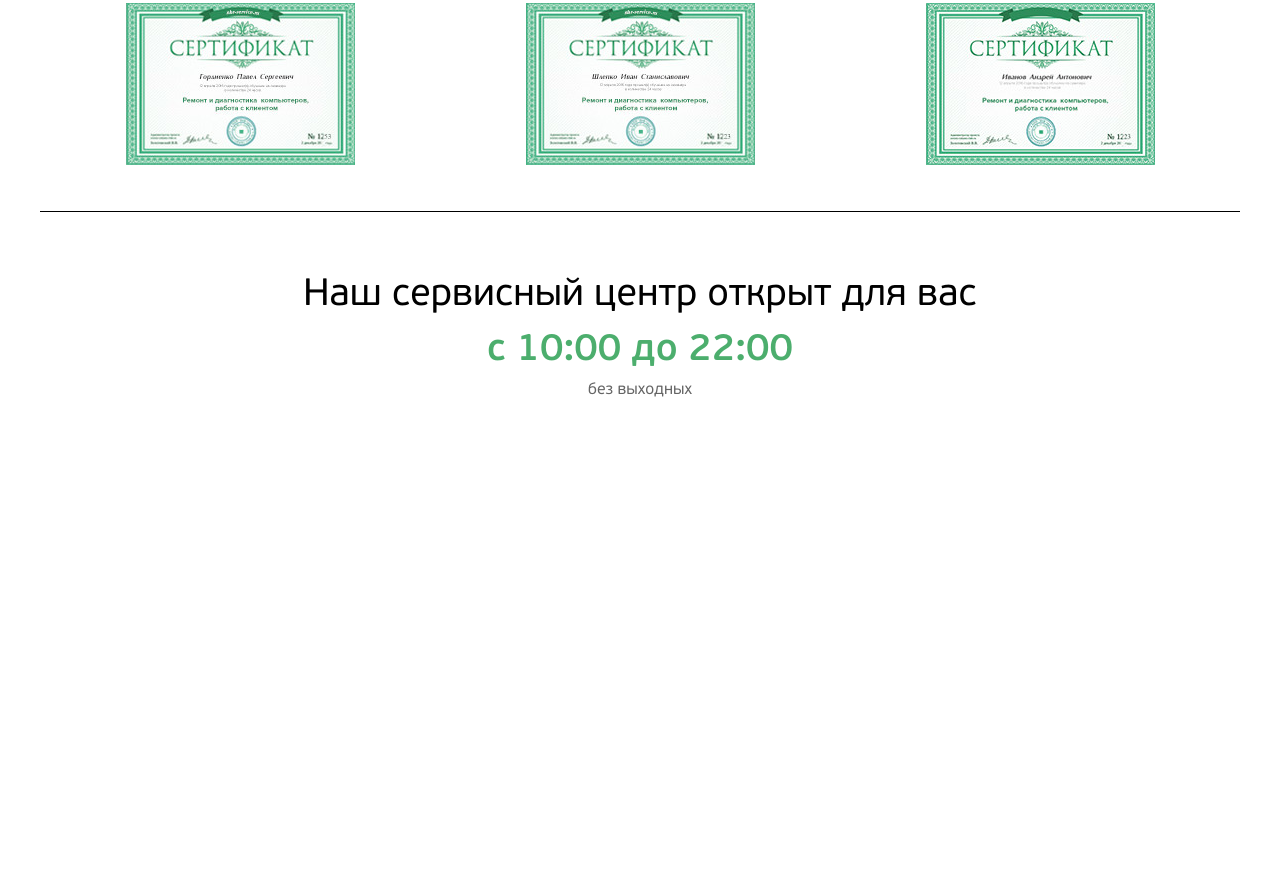
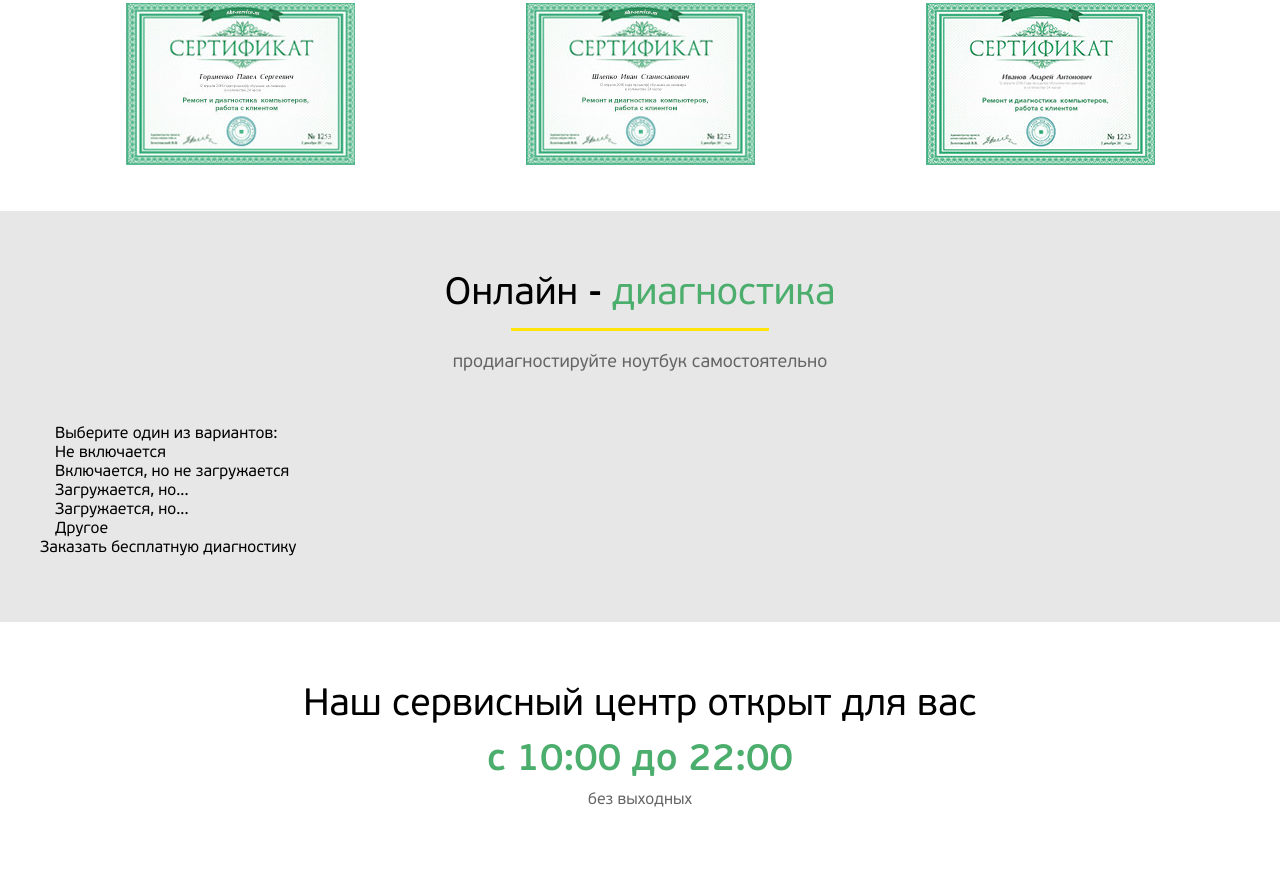
Before and after one commit to maksimkosxx/landing_nbr, a website: page src/index.html in a window 1280 px wide. Shown: the part 5747-6620 px from the top of the page. Drawn offline with Linux system fonts and the light colour scheme; some packages are replaced by stand-ins of ours.

Commit message:
Блок диагностика

```diff
--- a/src/index.html
+++ b/src/index.html
@@ -409,7 +409,7 @@
 <div class="wrapper wrapper--green">
     <div class="container">
         <div class="row">
-            <div class="special-offer">
+            <div class="special-offer" id="special">
                 <div class="special-offer__header">
                     <div class="special-offer__title title">
                         Ловите спецпредложение!
@@ -430,7 +430,7 @@
                         <img src="/images/special.png" alt="">
                     </div>
                 </div>
-                <div class="special-offer__form" id="special">
+                <div class="special-offer__form">
                     <div class="special-form__title">
                         Оставьте заявку на бесплатную консультацию
                         <div>прямо сейчас</div>
@@ -484,6 +484,51 @@
                 <div class="certificates-content__item">
                     <img src="/images/certificates/certificate6.jpg" alt="">
                 </div>
+            </div>
+        </div>
+    </div>
+</div>
+<div class="wrapper wrapper--diagnostics">
+    <div class="container">
+        <div class="row">
+            <div class="diagnostics">
+                <div class="diagnostics-header">
+                    <div class="diagnostics-header__title title">
+                        Онлайн - <span>диагностика</span>
+                    </div>
+                    <div class="yellow-line"></div>
+                    <div class="diagnostics-header__slogan slogan">
+                        продиагностируйте ноутбук самостоятельно
+                    </div>
+                </div>
+                <div class="diagnostics-content">
+                    <div class="diagnostics-content__text">
+                        <div class="diagnostics-text__header">
+                            Выберите один из вариантов:
+                        </div>
+                        <ul>
+                            <li class="diagnostics-text__item">
+                                Не включается
+                            </li>
+                            <li class="diagnostics-text__item">
+                                Включается, но не загружается
+                            </li>
+                            <li class="diagnostics-text__item">
+                                Загружается, но...
+                            </li>
+                            <li class="diagnostics-text__item">
+                                Загружается, но...
+                            </li>
+                            <li class="diagnostics-text__item">
+                                Другое
+                            </li>
+                        </ul>
+                    </div>
+                    <div class="diagnostics-content__image"></div>
+                </div>
+                <a href="#request" class="diagnostics-btn">
+                    Заказать бесплатную диагностику
+                </a>
             </div>
         </div>
     </div>
--- /dev/null
+++ b/src/styles/layout/_diagnostics.scss
@@ -0,0 +1,24 @@
+.wrapper--diagnostics {
+  background: #e7e7e7;
+}
+.diagnostics {
+  padding: 8vh 0;
+  &-header {
+    &__title span {
+      color: $green;
+    }
+    &__slogan {
+      color: #656565;
+    }
+  }
+  &-content {
+    margin-top: 50px;
+    overflow: hidden;
+    &__text {
+      @include make-lg-column(6);
+    }
+    &__image {
+      @include make-lg-column(6);
+    }
+  }
+}
--- a/src/styles/layout/_forms.scss
+++ b/src/styles/layout/_forms.scss
@@ -103,6 +103,7 @@ input[type="submit"] {
         margin-bottom: 15px;
         padding: 20px 0 0 20px;
         border: none;
+        outline: none;
         border-radius: 13px;
         box-sizing: border-box;
         &::-webkit-input-placeholder {
--- a/src/styles/layout/_time-info.scss
+++ b/src/styles/layout/_time-info.scss
@@ -1,6 +1,5 @@
 .time-info {
   padding: 8vh 0 5vh;
-  border-top: 1px solid #000000;
   text-align: center;
   &__title {
     margin-bottom: 15px;
--- a/src/styles/main.scss
+++ b/src/styles/main.scss
@@ -46,6 +46,7 @@
         'layout/reviews',
         'layout/special-offer',
         'layout/certificates',
+        'layout/diagnostics',
         'layout/time-info',
         'layout/map',
         'layout/questions',
```
Also changed, not shown: src/styles/main.css.
